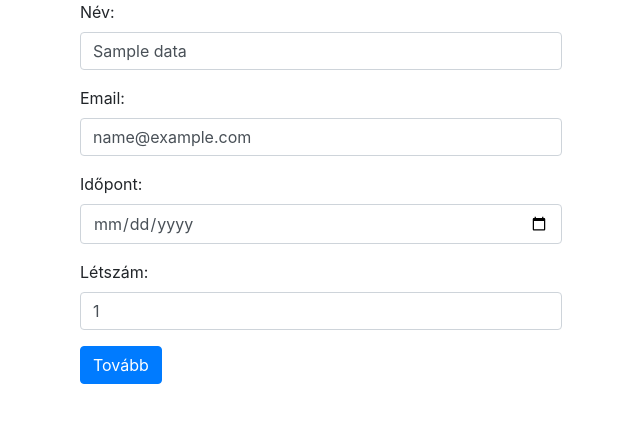
After one commit to TanyasiPills/SSR_Foglalas, a Node project: template views/login.ejs in a window 1280 px wide. The commit adds this page. Shown: the top 423 px of the page, without its empty margins (319-959 px from the left). Run offline with Node 20 templates, Linux system fonts and the light colour scheme; the template is opened without the code that fills it: most values are stand-ins (such as "Sample title", 1, 10 or a date in 2020); some libraries are stand-ins or nearby versions.

Commit message:
init commit

```diff
--- /dev/null
+++ b/views/login.ejs
@@ -0,0 +1,38 @@
+<!DOCTYPE html>
+<html>
+<head>
+    <meta charset='utf-8'>
+    <meta http-equiv='X-UA-Compatible' content='IE=edge'>
+    <title>Gáspár Mátyás</title>
+    <meta name='viewport' content='width=device-width, initial-scale=1'>
+    <link rel='stylesheet' type='text/css' media='screen' href='main.css'>
+    <link rel="stylesheet" href="https://cdn.jsdelivr.net/npm/bootstrap@4.0.0/dist/css/bootstrap.min.css" integrity="sha384-Gn5384xqQ1aoWXA+058RXPxPg6fy4IWvTNh0E263XmFcJlSAwiGgFAW/dAiS6JXm" crossorigin="anonymous">
+</head>
+<body>
+    <form method="post" class="container" style="width: 40%;">
+        <div class="form-group">
+            <label for="name">Név:</label>
+            <input class="form-control" type="text" name="name" value="<%= data.name %>">
+        </div>
+        <div class="form-group">
+            <label for="email">Email:</label>
+            <input class="form-control" type="text" name="email" value="<%= data.email %>">
+        </div>
+        <div class="form-group">
+            <label for="date">Időpont:</label>
+            <input class="form-control" type="date" name="date" value="<%= data.date %>" required>
+        </div>
+        <div class="form-group">
+            <label for="count">Létszám:</label>
+            <input class="form-control" type="number" name="count" value="<%= data.count %>" min="1" max="10">
+        </div>
+
+        <% for(let item of errors){%><div class="alert alert-primary" role="alert"><%= item %></div><%}%>
+
+        <button type="submit" class="btn btn-primary">Tovább</button>
+    </form>
+    <script src="https://code.jquery.com/jquery-3.2.1.slim.min.js" integrity="sha384-KJ3o2DKtIkvYIK3UENzmM7KCkRr/rE9/Qpg6aAZGJwFDMVNA/GpGFF93hXpG5KkN" crossorigin="anonymous"></script>
+    <script src="https://cdn.jsdelivr.net/npm/popper.js@1.12.9/dist/umd/popper.min.js" integrity="sha384-ApNbgh9B+Y1QKtv3Rn7W3mgPxhU9K/ScQsAP7hUibX39j7fakFPskvXusvfa0b4Q" crossorigin="anonymous"></script>
+    <script src="https://cdn.jsdelivr.net/npm/bootstrap@4.0.0/dist/js/bootstrap.min.js" integrity="sha384-JZR6Spejh4U02d8jOt6vLEHfe/JQGiRRSQQxSfFWpi1MquVdAyjUar5+76PVCmYl" crossorigin="anonymous"></script>
+</body>
+</html>
--- a/views/index.ejs
+++ b/views/success.ejs
@@ -3,11 +3,11 @@
 <head>
     <meta charset='utf-8'>
     <meta http-equiv='X-UA-Compatible' content='IE=edge'>
-    <title><%= message %></title>
+    <title>Gáspár Mátyás</title>
     <meta name='viewport' content='width=device-width, initial-scale=1'>
     <link rel='stylesheet' type='text/css' media='screen' href='main.css'>
 </head>
 <body>
-    <p><%= message %></p>
+    <h1>sikeres jelentkezés</h1>
 </body>
 </html>
```
Also changed, not shown: src/app.controller.ts (+61 -3 lines).
